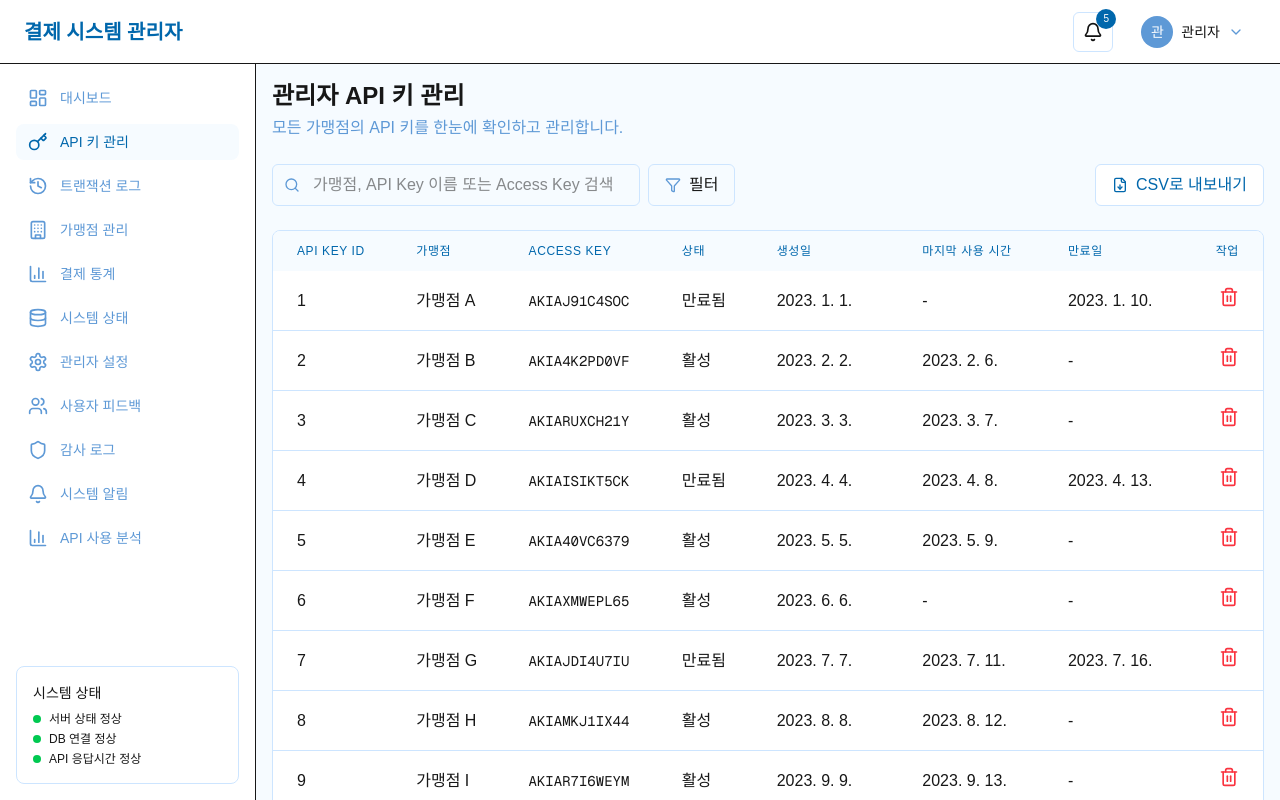
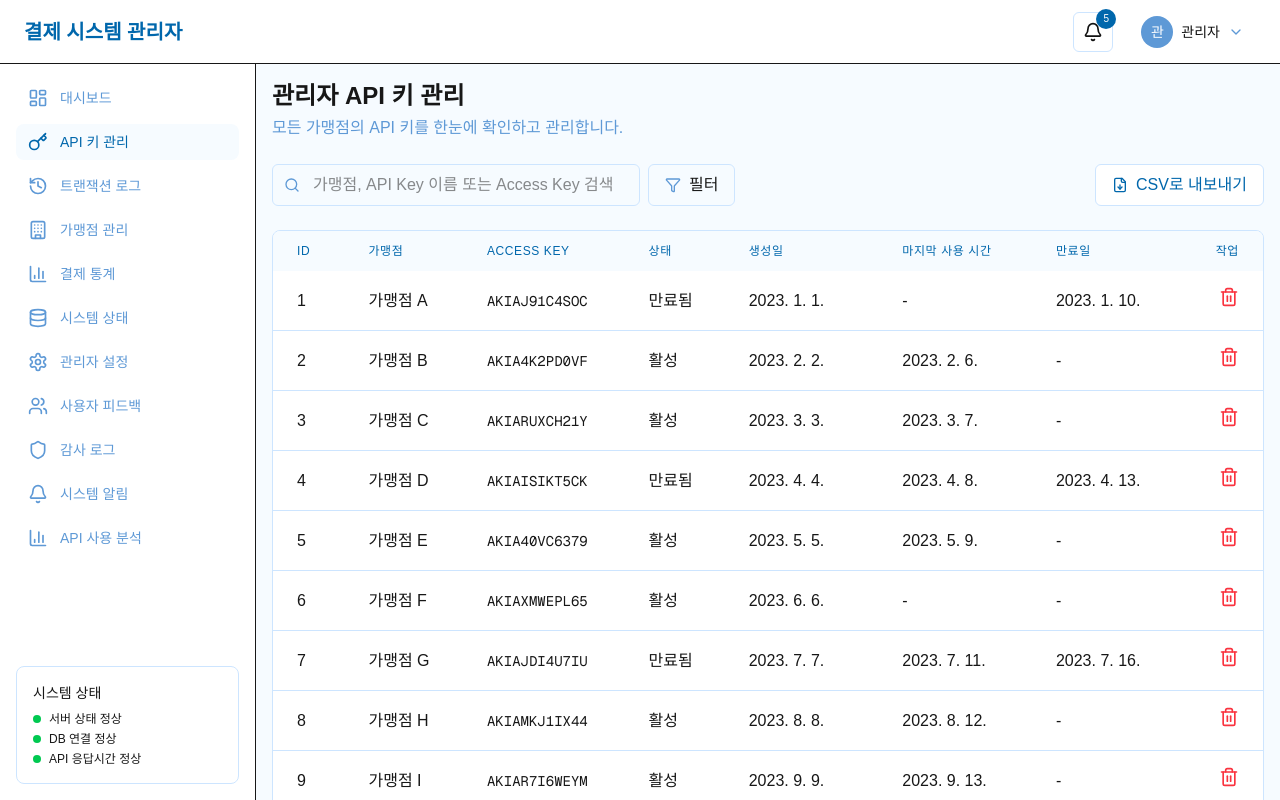
Before and after one commit to WON-Q/pg-client, a Next.js app: page /admin/dashboard/api-keys in a window 1280 px wide. Shown: the top 800 px of the page. Built offline with nearby package versions, Linux system fonts and the light colour scheme.

Commit message:
update: id 표기 방식 변경 (access key id -> id)

```diff
--- a/app/(dashboard)/admin/dashboard/api-keys/page.tsx
+++ b/app/(dashboard)/admin/dashboard/api-keys/page.tsx
@@ -174,7 +174,7 @@ export default function AdminApiKeysPage() {
           <thead>
             <tr className="bg-[#F6FBFF]">
               <th className="px-6 py-3 text-left text-xs font-medium text-[#0067AC] uppercase tracking-wider">
-                API Key ID
+                ID
               </th>
               <th className="px-6 py-3 text-left text-xs font-medium text-[#0067AC] uppercase tracking-wider">
                 가맹점
```
